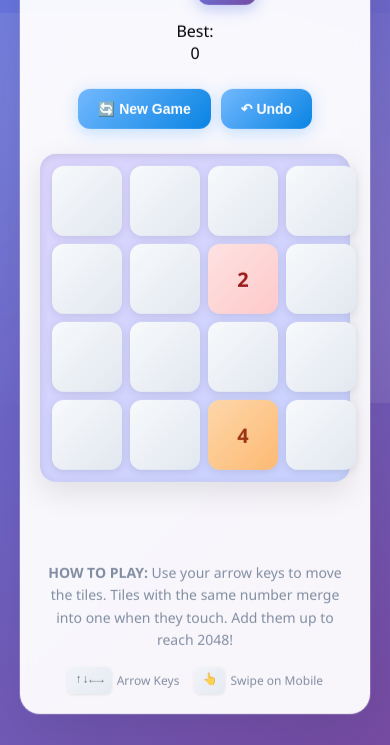
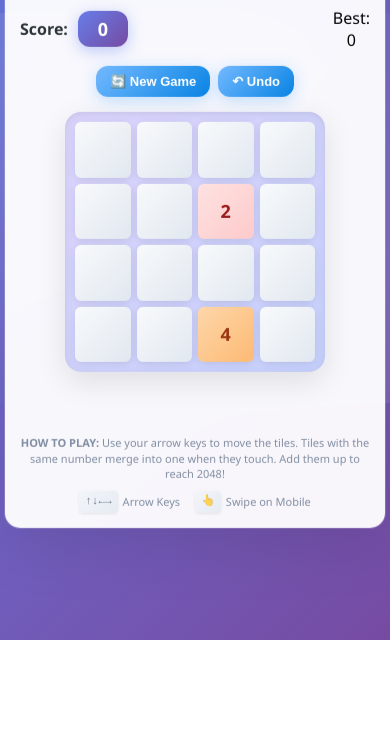
Before and after one commit to Shantanu931/2048-pwa, a plain HTML site: page index.html in a window 390 px wide. Shown: the part 204-949 px from the top of the page. After the commit the page ends 844 px from the top, so only its background shows below. Drawn offline with Linux system fonts and the light colour scheme.

Commit message:
Update style.css
Updated style.css

```diff
--- a/style.css
+++ b/style.css
@@ -5,18 +5,30 @@
     box-sizing: border-box;
 }
 
+html, body {
+    height: 100%;
+    overflow: hidden; /* Prevent scrolling */
+    position: fixed; /* Lock the body */
+    width: 100%;
+}
+
 body {
     font-family: 'Segoe UI', Tahoma, Geneva, Verdana, sans-serif;
     text-align: center;
     background: linear-gradient(135deg, #667eea 0%, #764ba2 100%);
-    min-height: 100vh;
     display: flex;
     flex-direction: column;
     align-items: center;
     justify-content: center;
-    padding: 20px;
-    position: relative;
-    overflow-x: hidden;
+    padding: 10px;
+    position: fixed;
+    top: 0;
+    left: 0;
+    right: 0;
+    bottom: 0;
+    user-select: none; /* Prevent text selection */
+    -webkit-user-select: none;
+    -webkit-touch-callout: none;
 }
 
 /* Animated background particles */
@@ -33,6 +45,7 @@ body::before {
         radial-gradient(circle at 40% 40%, rgba(255, 255, 255, 0.05) 0%, transparent 50%);
     animation: floatingParticles 20s ease-in-out infinite;
     z-index: -1;
+    pointer-events: none;
 }
 
 @keyframes floatingParticles {
@@ -44,14 +57,20 @@ body::before {
     background: rgba(255, 255, 255, 0.95);
     backdrop-filter: blur(10px);
     border-radius: 20px;
-    padding: 40px;
+    padding: 20px;
     box-shadow:
         0 20px 60px rgba(0, 0, 0, 0.1),
         0 0 0 1px rgba(255, 255, 255, 0.2);
-    max-width: 500px;
+    max-width: 100%;
     width: 100%;
+    max-height: 100vh;
     position: relative;
     animation: containerFloat 6s ease-in-out infinite;
+    overflow: hidden;
+    display: flex;
+    flex-direction: column;
+    justify-content: center;
+    align-items: center;
 }
 
 @keyframes containerFloat {
@@ -61,7 +80,7 @@ body::before {
 
 /* === Title === */
 h1 {
-    font-size: 60px;
+    font-size: 48px;
     font-weight: 900;
     background: linear-gradient(45deg, #ff6b6b, #4ecdc4, #45b7d1, #96ceb4, #feca57, #ff9ff3);
     background-size: 300% 300%;
@@ -80,9 +99,9 @@ h1 {
 }
 
 .subtitle {
-    font-size: 16px;
+    font-size: 14px;
     color: #666;
-    margin-bottom: 30px;
+    margin-bottom: 20px;
     opacity: 0.8;
 }
 
@@ -91,9 +110,11 @@ h1 {
     display: flex;
     justify-content: space-between;
     align-items: center;
-    margin-bottom: 25px;
+    margin-bottom: 20px;
     gap: 20px;
     flex-wrap: wrap;
+    width: 100%;
+    max-width: 400px;
 }
 
 #score-container {
@@ -103,7 +124,7 @@ h1 {
 }
 
 #score-label {
-    font-size: 18px;
+    font-size: 16px;
     font-weight: 600;
     color: #2d3436;
 }
@@ -111,11 +132,11 @@ h1 {
 #score {
     background: linear-gradient(135deg, #667eea 0%, #764ba2 100%);
     color: white;
-    font-size: 20px;
+    font-size: 18px;
     font-weight: 700;
-    padding: 8px 16px;
+    padding: 6px 12px;
     border-radius: 12px;
-    min-width: 60px;
+    min-width: 50px;
     box-shadow: 0 4px 15px rgba(102, 126, 234, 0.4);
     transition: all 0.3s ease;
 }
@@ -135,7 +156,8 @@ h1 {
     display: flex;
     gap: 10px;
     justify-content: center;
-    margin-bottom: 25px;
+    margin-bottom: 20px;
+    flex-wrap: wrap;
 }
 
 button {
@@ -143,7 +165,7 @@ button {
     color: white;
     font-size: 14px;
     font-weight: 600;
-    padding: 12px 20px;
+    padding: 10px 16px;
     border-radius: 12px;
     border: none;
     cursor: pointer;
@@ -151,6 +173,7 @@ button {
     box-shadow: 0 4px 15px rgba(116, 185, 255, 0.4);
     position: relative;
     overflow: hidden;
+    touch-action: manipulation; /* Better touch handling */
 }
 
 button::before {
@@ -168,46 +191,44 @@ button:hover::before {
     left: 100%;
 }
 
-button:hover {
-    transform: translateY(-2px);
-    box-shadow: 0 6px 20px rgba(116, 185, 255, 0.6);
-}
-
 button:active {
-    transform: translateY(0);
+    transform: scale(0.95);
 }
 
 /* === Game Board === */
 #game-board {
     display: grid;
-    grid-template-columns: repeat(4, 90px);
-    grid-template-rows: repeat(4, 90px);
-    gap: 12px;
+    grid-template-columns: repeat(4, 1fr);
+    grid-template-rows: repeat(4, 1fr);
+    gap: 8px;
     background: linear-gradient(135deg, #ddd6fe 0%, #c7d2fe 100%);
-    padding: 15px;
+    padding: 12px;
     border-radius: 16px;
     box-shadow:
         inset 0 2px 10px rgba(0, 0, 0, 0.1),
         0 10px 30px rgba(0, 0, 0, 0.1);
-    margin: 0 auto 25px;
+    margin: 0 auto 20px;
     position: relative;
+    width: 280px;
+    height: 280px;
+    touch-action: none; /* Prevent default touch behaviors */
 }
 
 /* === Tiles === */
 .tile {
-    width: 90px;
-    height: 90px;
     background: linear-gradient(135deg, #f8fafc 0%, #e2e8f0 100%);
     display: flex;
     justify-content: center;
     align-items: center;
-    font-size: 24px;
+    font-size: 20px;
     font-weight: 700;
-    border-radius: 12px;
+    border-radius: 8px;
     transition: all 0.15s cubic-bezier(0.4, 0, 0.2, 1);
     box-shadow: 0 2px 8px rgba(0, 0, 0, 0.1);
     position: relative;
     overflow: hidden;
+    user-select: none;
+    -webkit-user-select: none;
 }
 
 .tile::before {
@@ -218,13 +239,9 @@ button:active {
     right: 0;
     bottom: 0;
     background: linear-gradient(135deg, rgba(255, 255, 255, 0.3), transparent);
-    border-radius: 12px;
+    border-radius: 8px;
     opacity: 0;
     transition: opacity 0.3s ease;
-}
-
-.tile:hover::before {
-    opacity: 1;
 }
 
 /* Tile color scheme - modern gradients */
@@ -255,27 +272,27 @@ button:active {
 .tile[data-value="128"] {
     background: linear-gradient(135deg, #c084fc 0%, #a855f7 100%);
     color: white;
-    font-size: 22px;
+    font-size: 18px;
 }
 .tile[data-value="256"] {
     background: linear-gradient(135deg, #f472b6 0%, #ec4899 100%);
     color: white;
-    font-size: 22px;
+    font-size: 18px;
 }
 .tile[data-value="512"] {
     background: linear-gradient(135deg, #fb7185 0%, #f43f5e 100%);
     color: white;
-    font-size: 22px;
+    font-size: 18px;
 }
 .tile[data-value="1024"] {
     background: linear-gradient(135deg, #60a5fa 0%, #3b82f6 100%);
     color: white;
-    font-size: 20px;
+    font-size: 16px;
 }
 .tile[data-value="2048"] {
     background: linear-gradient(135deg, #fbbf24 0%, #f59e0b 100%);
     color: white;
-    font-size: 20px;
+    font-size: 16px;
     animation: winnerPulse 1.5s ease-in-out infinite alternate;
     box-shadow: 0 0 30px rgba(245, 158, 11, 0.8);
 }
@@ -320,10 +337,10 @@ button:active {
 
 /* === Message === */
 #message {
-    font-size: 24px;
+    font-size: 20px;
     font-weight: bold;
-    min-height: 30px;
-    margin-top: 15px;
+    min-height: 25px;
+    margin-top: 10px;
     animation: messageGlow 2s ease-in-out infinite alternate;
 }
 
@@ -334,11 +351,11 @@ button:active {
 
 /* === Instructions === */
 .instructions {
-    margin-top: 25px;
-    font-size: 14px;
+    margin-top: 15px;
+    font-size: 12px;
     color: #64748b;
-    line-height: 1.6;
-    max-width: 400px;
+    line-height: 1.4;
+    max-width: 350px;
     opacity: 0.8;
 }
 
@@ -346,69 +363,160 @@ button:active {
     display: flex;
     justify-content: center;
     gap: 15px;
-    margin-top: 15px;
+    margin-top: 10px;
+    flex-wrap: wrap;
 }
 
 .control-item {
     display: flex;
     align-items: center;
     gap: 5px;
-    font-size: 12px;
+    font-size: 11px;
     color: #64748b;
 }
 
 .key-hint {
     background: linear-gradient(135deg, #f1f5f9 0%, #e2e8f0 100%);
-    padding: 4px 8px;
-    border-radius: 6px;
+    padding: 3px 6px;
+    border-radius: 4px;
     font-family: monospace;
     font-weight: 600;
     color: #475569;
     box-shadow: 0 1px 3px rgba(0, 0, 0, 0.1);
 }
 
-/* === Responsive Design === */
-@media (max-width: 600px) {
+/* === Mobile Specific Optimizations === */
+@media (max-width: 480px) {
+    body {
+        padding: 5px;
+    }
+
     .container {
-        padding: 20px;
-        margin: 10px;
+        padding: 15px;
+        border-radius: 15px;
+        max-width: 100vw;
+        max-height: 100vh;
     }
 
     h1 {
-        font-size: 40px;
+        font-size: 36px;
+        margin-bottom: 5px;
+    }
+
+    .subtitle {
+        font-size: 12px;
+        margin-bottom: 15px;
     }
 
     #game-board {
-        grid-template-columns: repeat(4, 70px);
-        grid-template-rows: repeat(4, 70px);
-        gap: 8px;
-        padding: 12px;
+        width: 260px;
+        height: 260px;
+        padding: 10px;
+        gap: 6px;
     }
 
     .tile {
-        width: 70px;
-        height: 70px;
-        font-size: 20px;
+        font-size: 18px;
+        border-radius: 6px;
     }
 
     .tile[data-value="128"],
     .tile[data-value="256"],
     .tile[data-value="512"] {
-        font-size: 18px;
+        font-size: 16px;
     }
 
     .tile[data-value="1024"],
     .tile[data-value="2048"] {
-        font-size: 16px;
+        font-size: 14px;
     }
 
     .info-bar {
-        flex-direction: column;
+        margin-bottom: 15px;
         gap: 15px;
     }
 
     #controls {
-        flex-wrap: wrap;
+        margin-bottom: 15px;
+        gap: 8px;
+    }
+
+    button {
+        padding: 8px 14px;
+        font-size: 13px;
+    }
+
+    #message {
+        font-size: 18px;
+        margin-top: 8px;
+    }
+
+    .instructions {
+        font-size: 11px;
+        margin-top: 10px;
+    }
+}
+
+/* === Extra Small Devices === */
+@media (max-width: 360px) {
+    h1 {
+        font-size: 32px;
+    }
+
+    #game-board {
+        width: 240px;
+        height: 240px;
+    }
+
+    .tile {
+        font-size: 16px;
+    }
+
+    .tile[data-value="128"],
+    .tile[data-value="256"],
+    .tile[data-value="512"] {
+        font-size: 14px;
+    }
+
+    .tile[data-value="1024"],
+    .tile[data-value="2048"] {
+        font-size: 12px;
+    }
+}
+
+/* === Landscape Mobile === */
+@media (max-height: 600px) and (orientation: landscape) {
+    body {
+        padding: 5px;
+    }
+
+    .container {
+        padding: 10px;
+    }
+
+    h1 {
+        font-size: 28px;
+        margin-bottom: 5px;
+    }
+
+    .subtitle {
+        font-size: 11px;
+        margin-bottom: 10px;
+    }
+
+    #game-board {
+        width: 220px;
+        height: 220px;
+        margin-bottom: 10px;
+    }
+
+    .info-bar, #controls {
+        margin-bottom: 10px;
+    }
+
+    .instructions {
+        margin-top: 5px;
+        font-size: 10px;
     }
 }
 
```
